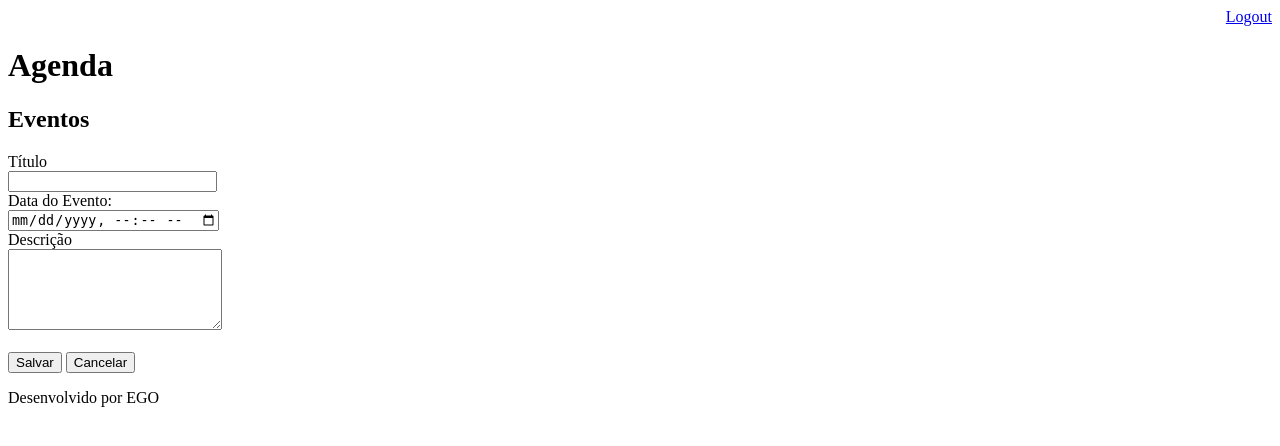
After one commit to Prof-Elio/Agenda-Python-Django, a Django app: page /agenda/evento/ in a window 1280 px wide. The commit adds this page. Shown: the top 446 px of the page. Run offline with Django 3.2, Linux system fonts and the light colour scheme; a user stored in the database is signed in.

Commit message:
Incluido  o template para o login e inserção de eventos da agenda

```diff
--- a/agenda/urls.py
+++ b/agenda/urls.py
@@ -21,6 +21,12 @@ from django.views.generic import RedirectView
 urlpatterns = [
     path('admin/', admin.site.urls),
     path('agenda/', views.lista_eventos),
-    path('', RedirectView.as_view(url='/agenda/'))
+    path('agenda/evento/',views.evento),
+    path('agenda/evento/submit',views.submit_evento),
+    path('', RedirectView.as_view(url='/agenda/')),
     # path('',views.index)
+    path('login/', views.login_user),
+    path('login/submit',views.submit_login),
+    path('logout/',views.logout_user),
+
 ]
--- a/core/views.py
+++ b/core/views.py
@@ -1,13 +1,56 @@
 from django.shortcuts import render,redirect
 from core.models import Evento
+from django.contrib.auth.decorators import login_required
+from django.contrib.auth import authenticate,login,logout
+from django.contrib import messages
 
 # Create your views here.
 
 # def index(request):
 #     return redirect ('/agenda/')
+def login_user(request):
+    return render(request, 'login.html')
+
+def submit_login(request):
+    if request.POST:
+        username = request.POST.get('username')
+        password = request.POST.get('password')
+        usuario = authenticate(username=username, password=password)
+        if usuario is not None:
+            login(request, usuario)
+            return redirect('/')
+        else:
+            messages.error(request, "Usuário ou senha inválido!")
+
+    return redirect('/')
+
+def logout_user(request):
+    logout(request)
+    return redirect('/')
 
 
+
+@login_required(login_url='/login/')
+
 def lista_eventos(request):
-    evento = Evento.objects.all()
-    dados = {'eventos':evento}
+    usuario = request.user
+    evento= Evento.objects.filter(usuario=usuario)
+    dados={'eventos': evento}
     return render(request, 'agenda.html',dados)
+
+@login_required(login_url='/login/')
+def evento(request):
+    return render(request, 'evento.html')
+
+@login_required(login_url='/login/')
+def submit_evento(request):
+    if request.POST:
+        titulo= request.POST.get('titulo')
+        data_evento = request.POST.get('data_evento')
+        descricao = request.POST.get('descricao')
+        usuario = request.user
+        Evento.objects.create(titulo=titulo,
+                              data_evento=data_evento,
+                              descricao=descricao,
+                              usuario=usuario)
+    return redirect('/')
--- a/templates/agenda.html
+++ b/templates/agenda.html
@@ -1,6 +1,9 @@
 {% extends "model-page.html" %}
 {% block content %}
     <h2>Agendamentos</h2>
+    <a href="evento/">
+        <button type="button">Adicionar Evento</button>
+    </a>
     <ul>
     {% for evento in eventos %}
         <li>{{ evento.titulo }} - {{evento.get_data_evento}}  </li>
--- /dev/null
+++ b/templates/evento.html
@@ -0,0 +1,27 @@
+{% extends "model-page.html"%}
+
+{% block content %}
+
+<h2>Eventos</h2>
+
+<form action="submit" method="POST"> {% csrf_token %}
+    <label>Título</label>
+    <br>
+    <input type="text" name="Titulo" size="23">
+    <br>
+    <label>Data do Evento:</label>
+    <br>
+    <input type="datetime-local" name="data_evento">
+    <br>
+    <label>Descrição</label>
+    <br>
+    <textarea name="descricao" rows="5" cols="24"></textarea>
+    <br><br>
+    <button type="submit">Salvar</button>
+    <a href="/">
+        <button type="button">Cancelar</button>
+    </a>
+</form>
+{% endblock %}
+
+</form>
--- a/templates/model-header.html
+++ b/templates/model-header.html
@@ -1,4 +1,7 @@
 
     <meta charset="UTF-8">
     <title>Agenda</title>
+    <div align="right">
+        <a href="/logout"> Logout</a>
+    </div>
     <h1>Agenda </h1>
```
Also changed, not shown: templates/login.html (added, +25 -0 lines), db.sqlite3.
